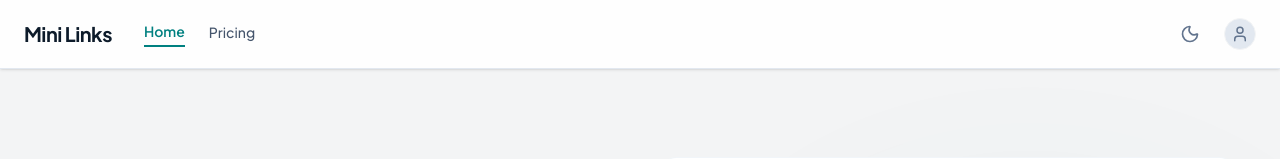
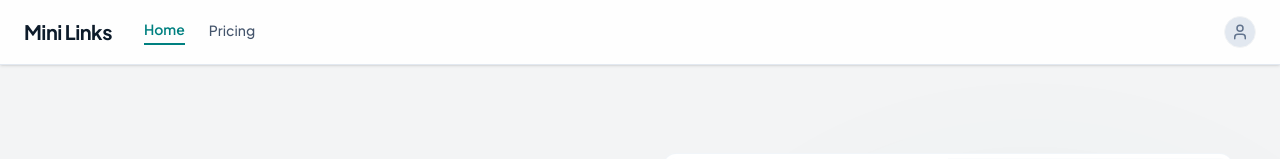
Before and after one commit to hashcode-dev/mini-links, a React (Vite) app: page / in a window 1280 px wide. Shown: the top 159 px of the page. Built offline with nearby package versions, Linux system fonts and the light colour scheme.

Commit message:
XXX-00000: Remove the theme toggle button completely

```diff
--- a/src/components/Layout.tsx
+++ b/src/components/Layout.tsx
@@ -1,29 +1,17 @@
 import { Outlet, useLocation } from 'react-router-dom';
 import Navbar from './Navbar';
 import Sidebar from './Sidebar';
-import { useState, useEffect } from 'react';
 
 export default function Layout() {
   const location = useLocation();
   const isPublicPage = location.pathname === '/' || location.pathname === '/pricing';
-  const [isDarkMode, setIsDarkMode] = useState(false);
-
-  useEffect(() => {
-    if (isDarkMode) {
-      document.documentElement.classList.add('dark');
-    } else {
-      document.documentElement.classList.remove('dark');
-    }
-  }, [isDarkMode]);
-
-  const toggleDarkMode = () => setIsDarkMode(!isDarkMode);
 
   return (
     <div className="min-h-screen flex flex-col md:flex-row bg-surface dark:bg-navy text-navy dark:text-surface transition-colors duration-200">
       {!isPublicPage && <Sidebar />}
 
       <div className={`flex-1 flex flex-col min-w-0 ${!isPublicPage ? 'md:ml-64' : ''}`}>
-        <Navbar isPublicPage={isPublicPage} toggleDarkMode={toggleDarkMode} isDarkMode={isDarkMode} />
+        <Navbar isPublicPage={isPublicPage} />
         <main className="flex-1 overflow-y-auto">
           <Outlet />
         </main>
--- a/src/components/Navbar.tsx
+++ b/src/components/Navbar.tsx
@@ -1,16 +1,14 @@
 import { Link, useLocation, useNavigate } from 'react-router-dom';
-import { Moon, Sun, Search, User } from 'lucide-react';
+import { Search, User } from 'lucide-react';
 import clsx from 'clsx';
 import { useEffect, useRef, useState } from 'react';
 import { clearAuthSession } from '../lib/auth';
 
 interface NavbarProps {
   isPublicPage: boolean;
-  toggleDarkMode: () => void;
-  isDarkMode: boolean;
 }
 
-export default function Navbar({ isPublicPage, toggleDarkMode, isDarkMode }: NavbarProps) {
+export default function Navbar({ isPublicPage }: NavbarProps) {
   const location = useLocation();
   const navigate = useNavigate();
   const [isDropdownOpen, setIsDropdownOpen] = useState(false);
@@ -97,9 +95,6 @@ export default function Navbar({ isPublicPage, toggleDarkMode, isDarkMode }: Nav
           </div>
         )}
 
-        <button onClick={toggleDarkMode} className="p-2 text-slate-500 dark:text-slate-400 hover:text-primary dark:hover:text-teal-400 transition-colors">
-          {isDarkMode ? <Sun size={20} /> : <Moon size={20} />}
-        </button>
 
         <div ref={profileMenuRef} className="relative">
           <button
```
